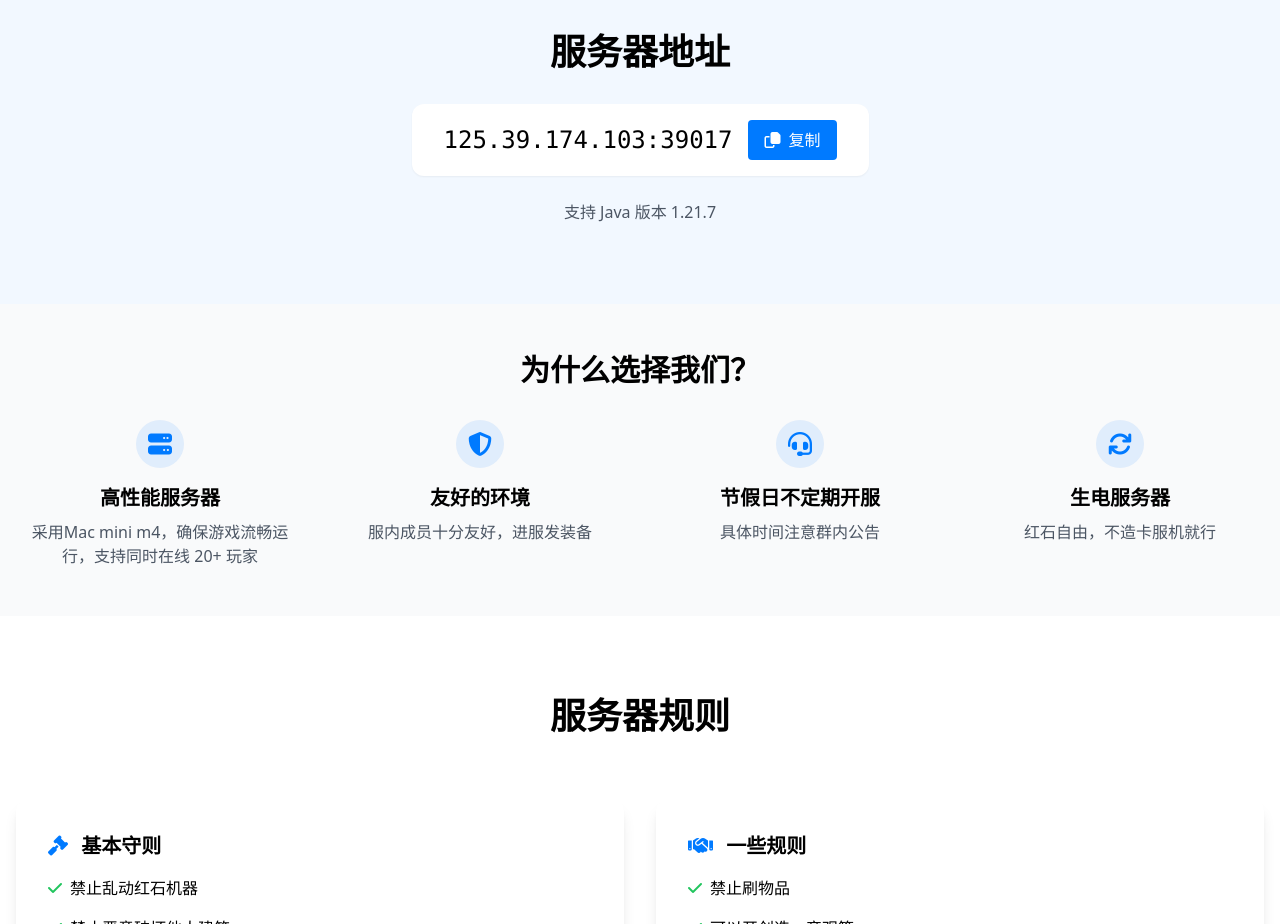
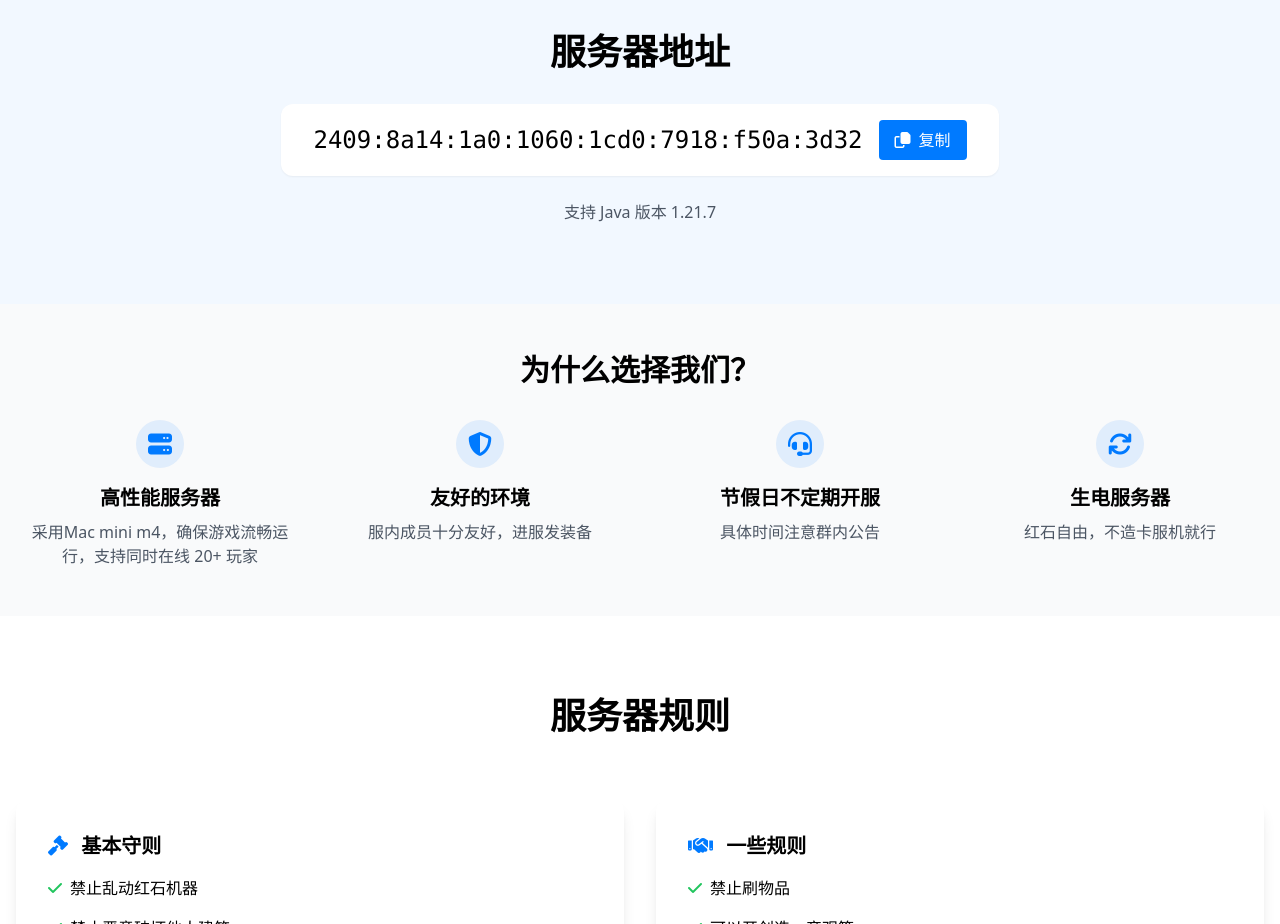
Before and after one commit to ssteven2020/my-mc-server-page, a plain HTML site: page index.html in a window 1280 px wide. Shown: the part 1460-2384 px from the top of the page. Drawn offline with nearby package versions, Linux system fonts and the light colour scheme.

Commit message:
index.html

```diff
--- a/index.html
+++ b/index.html
@@ -72,7 +72,7 @@
         <div class="bg-primary/5 px-4 text-center py-20">
             <h2 class="text-4xl font-bold mb-8">服务器地址</h2>
             <div class="inline-flex items-center gap-4 bg-white px-8 py-4 rounded-lg shadow-sm">
-                <span id="ip-text" class="text-2xl font-mono">125.39.174.103:39017</span>
+                <span id="ip-text" class="text-2xl font-mono">2409:8a14:1a0:1060:1cd0:7918:f50a:3d32</span>
                 <button id="copy-ip"
                     class="px-4 py-2 bg-primary text-white !rounded-button hover:bg-primary/90 whitespace-nowrap">
                     <i class="far fa-copy mr-2"></i>复制
```
